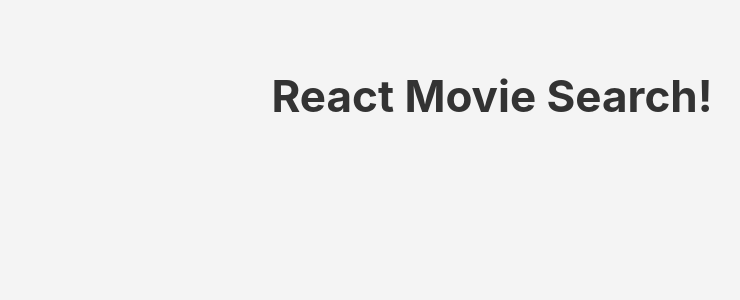
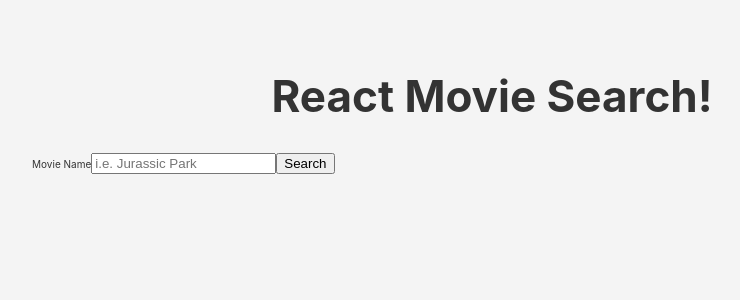
Before and after one commit to Mo-Ali98/movie-search-app, a React (Create React App) app: page / in a window 1280 px wide. Shown: the top 300 px of the page, without its empty margins (148-888 px from the left). Built offline with nearby package versions, Linux system fonts and the light colour scheme.

Commit message:
Create Search Component

```diff
--- a/src/App.js
+++ b/src/App.js
@@ -2,10 +2,13 @@ import React from 'react';
 import logo from './logo.svg';
 import './App.css';
 
+// Import components
+import SearchMovies from './searchMovie'
 function App() {
   return (
     <div className="container">
     <h1 className = "title">React Movie Search!</h1>
+    <SearchMovies/>
   </div>
   );
 }
--- /dev/null
+++ b/src/searchMovie.js
@@ -0,0 +1,13 @@
+import React from 'react';
+import { render } from '@testing-library/react';
+
+export default function SearchMovies(){
+    return (
+        <form className="form">
+            <label className="label" htmlFor="query">Movie Name</label>
+            <input className="input" type="text" name="query"
+                placeholder="i.e. Jurassic Park"/>
+            <button className="button" type="submit">Search</button>
+        </form>
+    )
+}
```
Also changed, not shown: src/test.js (added, +14 -0 lines).
